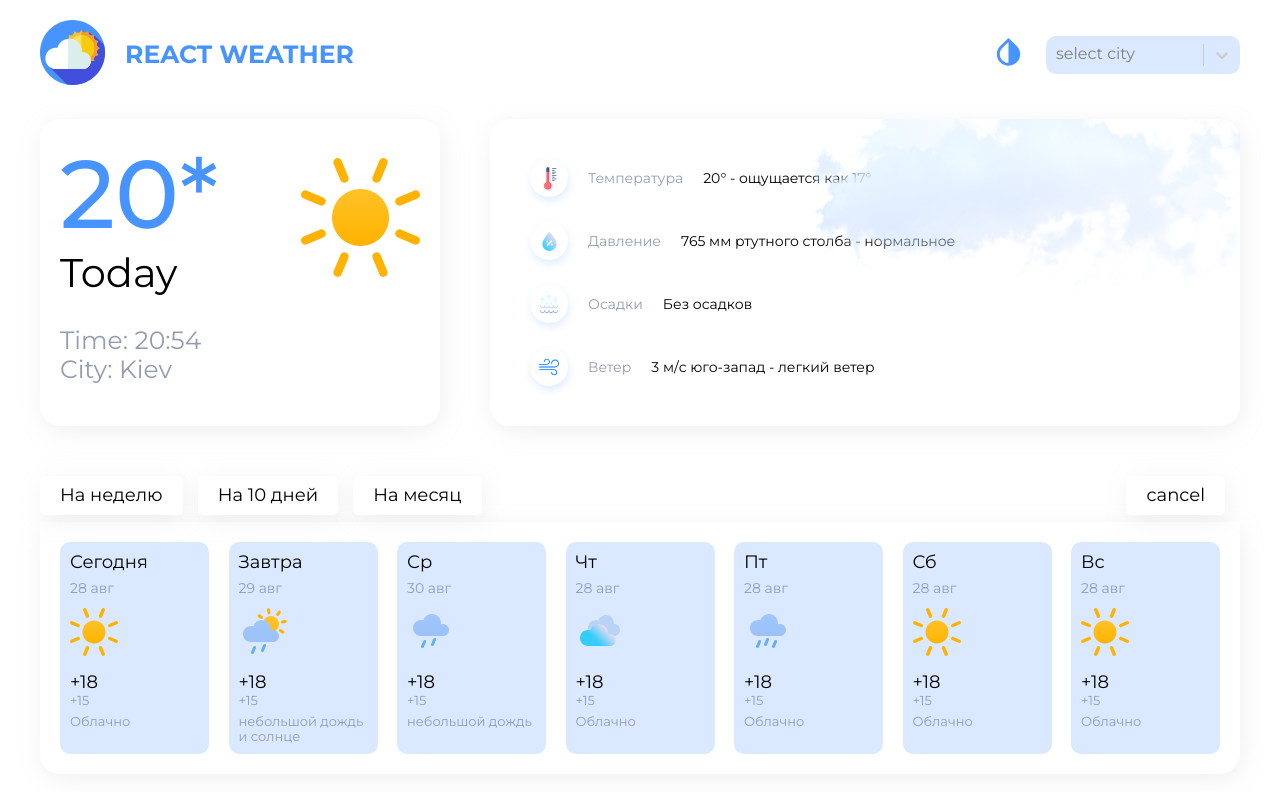
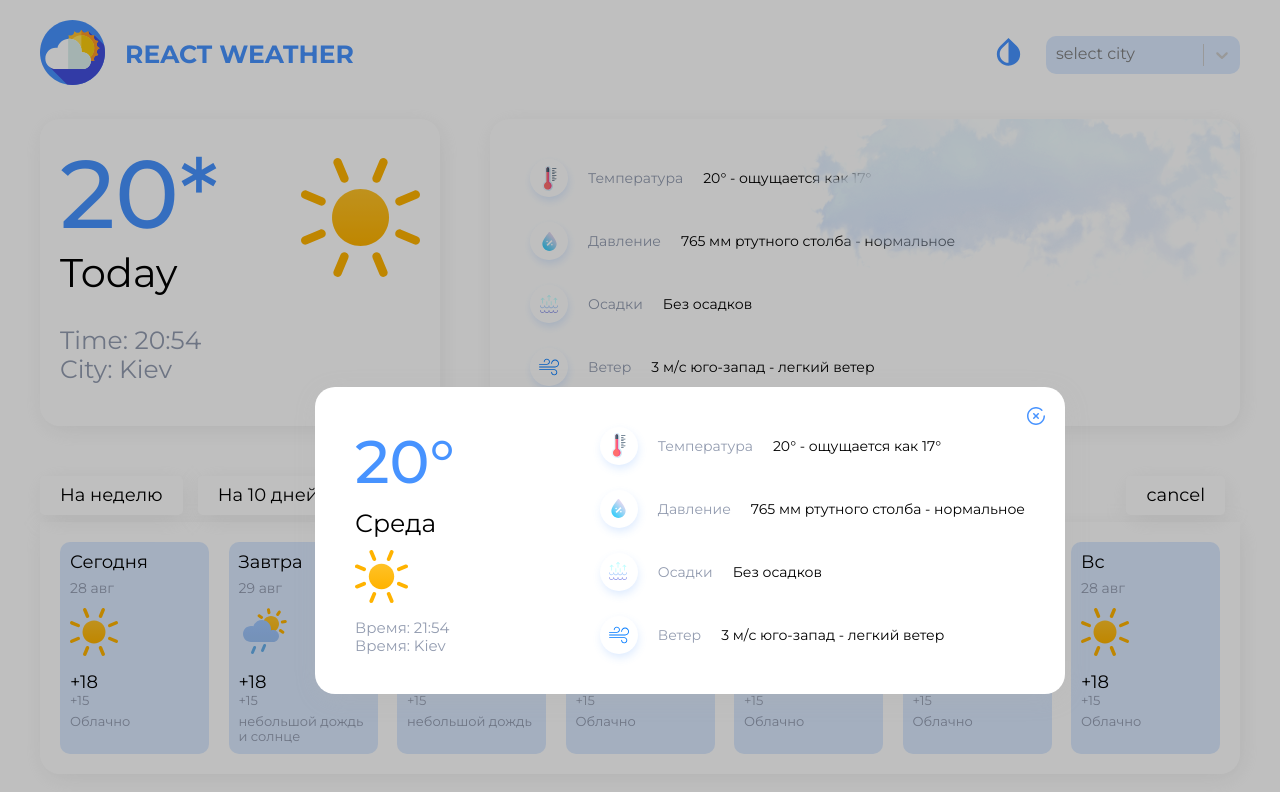
Before and after one commit to xtadeushx/weather-react-redux, a React (Create React App) app: page / in a window 1280 px wide. Shown: the top 792 px of the page. Built offline with nearby package versions, Linux system fonts and the light colour scheme.

Commit message:
fill: add popup

```diff
--- a/package.json
+++ b/package.json
@@ -13,6 +13,7 @@
     "@types/react-router-dom": "^5.3.3",
     "@types/react-select": "^5.0.1",
     "normalize-scss": "^7.0.1",
+    "normalize.css": "^8.0.1",
     "react": "^18.2.0",
     "react-dom": "^18.2.0",
     "react-router-dom": "^6.3.0",
--- a/src/App.tsx
+++ b/src/App.tsx
@@ -3,10 +3,13 @@ import { Route, Routes } from 'react-router-dom';
 import { Home } from './pges/Home/Home';
 import { MonthStatistic } from './pges/MonthStatistic/MonthStatistic';
 import Header from './shared/Header/Header';
+import { items } from './data';
+import Popup from './shared/Popup/Popup';
 
 function App() {
   return (
     <div className="global-container">
+        <Popup items={items}/>
       <div className="container">
 
         <Header title="React weather" />
--- a/src/pges/Home/Home.tsx
+++ b/src/pges/Home/Home.tsx
@@ -1,4 +1,6 @@
 import React from 'react';
+import { days, items } from '../../data';
+import Popup from '../../shared/Popup/Popup';
 import { Days } from './components/Days/Days';
 import { Tabs } from './components/Days/Tabs';
 import { ThisDay } from './components/ThisDay/ThisDay';
@@ -17,6 +19,7 @@ const Home = (props: Props) => {
         </div>
         <Tabs/>
         <Days />
+
       </div>
     </>
   );
--- /dev/null
+++ b/src/shared/Popup/Popup.module.scss
@@ -0,0 +1,70 @@
+@import '../../styles/variables.scss';
+
+.popup {
+  position: absolute;
+  top: 50%;
+  left: calc(50% - 325px);
+  z-index: 1001;
+  display: flex;
+  align-items: center;
+  justify-content: space-between;
+  padding: 40px;
+  max-width: 750px;
+  width: 100%;
+  background: $light-background;
+  box-shadow: $box-shadow;
+  border-radius: $border-radius;
+  background: $light-background;
+}
+
+.blur {
+  position: absolute;
+  z-index: 1000;
+  width: 100%;
+  height: 100vh;
+  background: rgba(0, 0, 0, 0.25);
+
+}
+
+.close {
+  position: absolute;
+  top: 20px;
+  right: 20px;
+  cursor: pointer;
+  svg {
+    transition: 0.3s;
+  }
+  &:hover {
+    svg {
+      transform: rotate(360deg);
+    }
+  }
+}
+
+.day {
+  .day__temp {
+    font-weight: 500;
+    font-size: 60px;
+    color: $primary-color;
+    margin-bottom: 12px;
+  }
+  .day__name {
+    font-size: 25px;
+    line-height: 30px;
+    color: #000000;
+    margin-bottom: 12px;
+  }
+  .img {
+    svg {
+      width: 53px;
+      height: 53px;
+    }
+    margin-bottom: 12px;
+  }
+
+  .day__time,
+  .day__city {
+    font-size: 15px;
+    color: $base-color;
+  }
+}
--- /dev/null
+++ b/src/shared/Popup/Popup.tsx
@@ -0,0 +1,49 @@
+import React from 'react';
+import ThisDayItem from '../../pges/Home/components/ThisDayInfo/ThisDayItem';
+import s from './Popup.module.scss';
+import { IDay, Iitem } from '../../types/types';
+import { GlobalSvgSelector } from '../../assets/icons/global/GlobalSvgSelector';
+import { items } from '../../data';
+
+type PopupProps = {
+  items: Iitem[];
+};
+
+const Popup = ({items}: PopupProps) => {
+
+  return (
+    <>
+
+      <div className={s.blur}></div>
+      <div className={s.popup}>
+        <div className={s.day}>
+          <div className={s.day__temp}>20°</div>
+          <div className={s.day__name}>Среда</div>
+          <div className={s.img}>
+            <GlobalSvgSelector id="sun" />
+          </div>
+          <div className={s.day__time}>
+            Время: <span>21:54</span>
+          </div>
+          <div className={s.day__city}>
+            Время: <span>Kiev</span>
+          </div>
+        </div>
+        <div className={s.this__day_info_items}>
+          {items.map((item: Iitem) => {
+            return  <ThisDayItem key={item.icon_id}  icon_id={item.icon_id}  name={item.name} value = {item.value}/>
+          }
+
+          )}
+        </div>
+        <div className={s.close}>
+          <GlobalSvgSelector id="close" />
+        </div>
+      </div>
+
+    </>
+
+  );
+};
+
+export default Popup;
```
Also changed, not shown: src/pges/Home/components/ThisDayInfo/ThisDayItem.tsx (+6 -1 lines), 1 other file (tests, documents, lock files or other folders).
